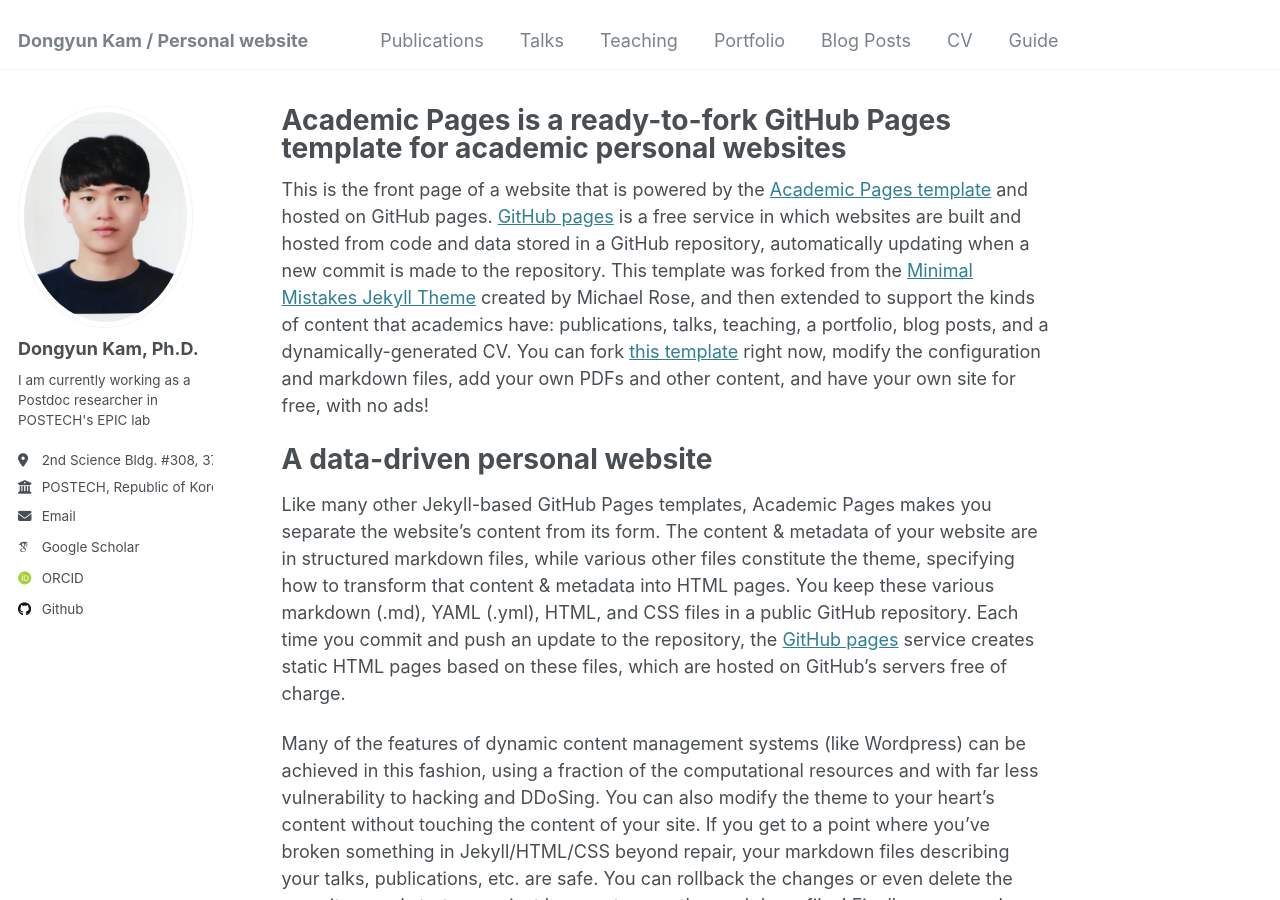
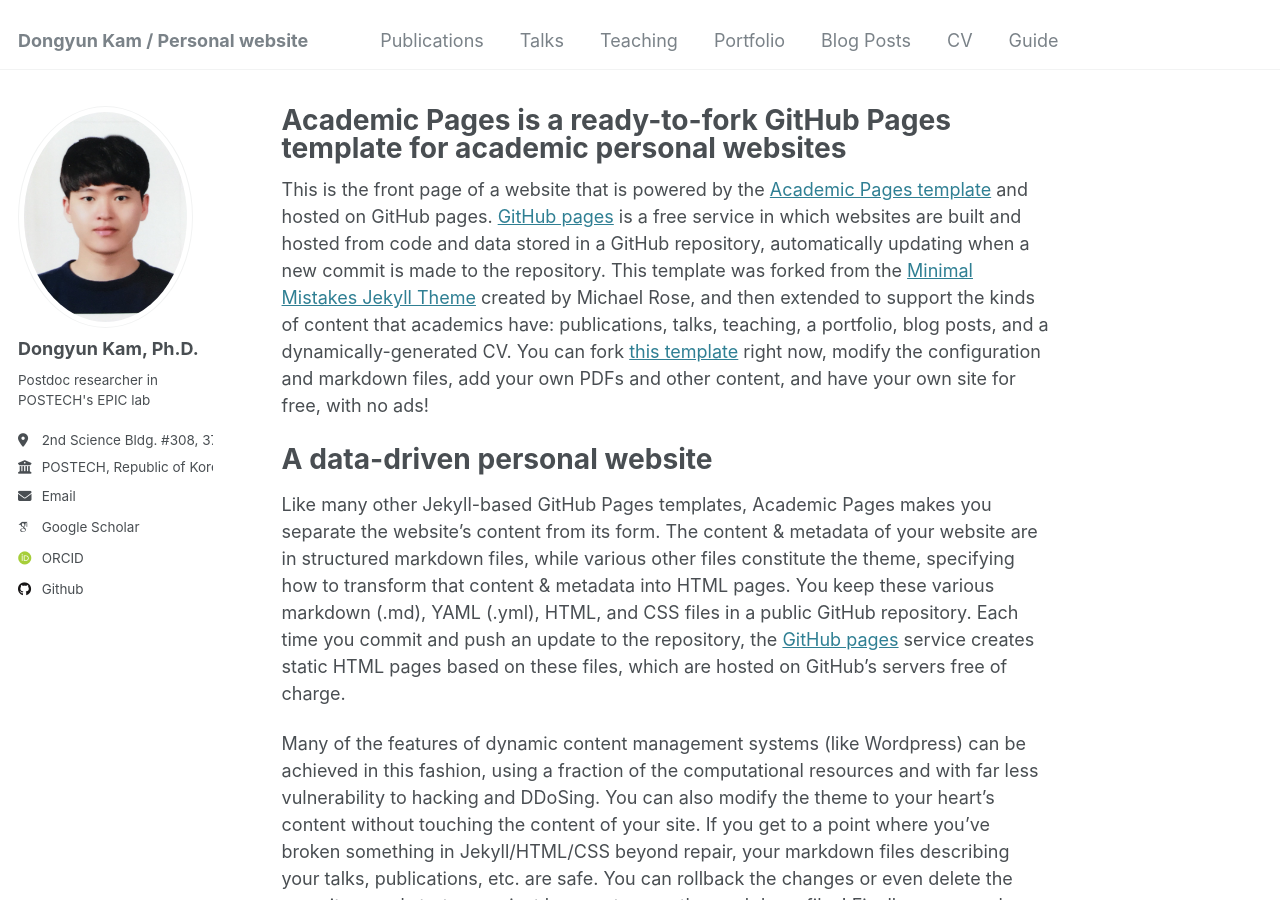
Before and after one commit to Dongyunkam/dongyunkam.github.io, a Jekyll site: the page built from _pages/about.md, in a window 1280 px wide and 900 px high. Built offline with Jekyll 4.4.1, drawn with Linux system fonts in a browser that asks for light colours; some web fonts are replaced.

Commit message:
Update _config.yml

```diff
--- a/_config.yml
+++ b/_config.yml
@@ -24,7 +24,7 @@
   avatar           : dykam.jpeg
   name             : "Dongyun Kam, Ph.D."
   pronouns         : # example: "she/her"
-  bio              : "I am currently working as a Postdoc researcher in POSTECH's EPIC lab"
+  bio              : "Postdoc researcher in POSTECH's EPIC lab"
   location         : "2nd Science Bldg. #308, 37673"
   employer         : "POSTECH, Republic of Korea"
   uri              : # URL
```
